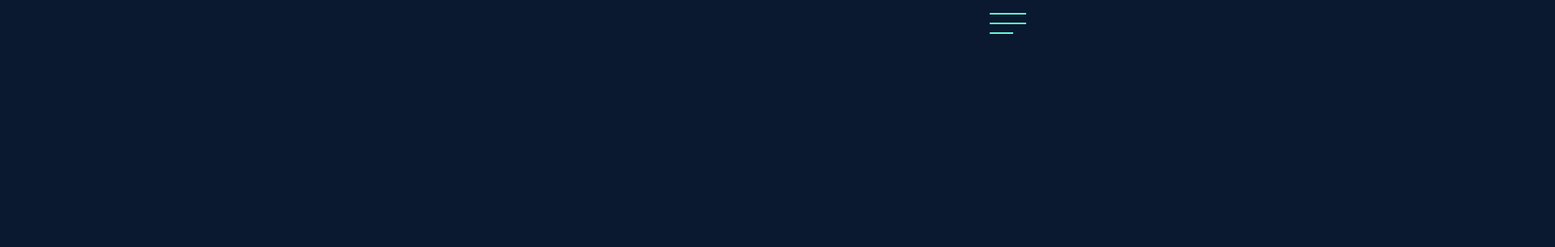
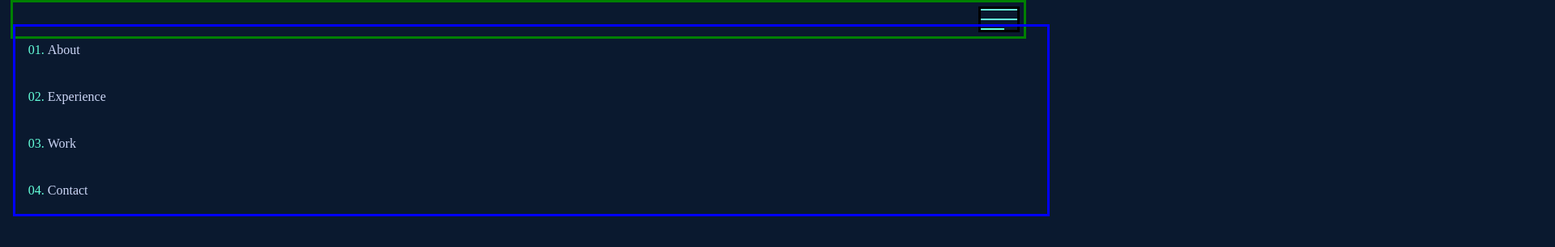
Before and after one commit to Mangelsanm/Portafolio, a plain HTML site: page index.html in a window 1280 px wide. Shown: the top 306 px of the page at 81% size, 1920 px wide, since content can reach past the window. Drawn offline with Linux system fonts and the light colour scheme.

Commit message:
Cambios minimos en menubar

```diff
--- a/index.html
+++ b/index.html
@@ -12,17 +12,19 @@
     <link rel="stylesheet" href="menubar.css">
 </head>
 <body>
-    <!-- <span class="nav-bar" id="btnMenu"><i class="fas fa-bars"></i> </span> -->
-    <div class="menu-container">
+    <header>
+        <div class="container">
+            <nav class="nav-main">
+                <section class="menu-container">
                     <div class="bars">
                     <span></span>
                     <span></span>
                     <span></span>
                     <div class="other-bar"></div>
                     </div>
-    </div>
-    <div class="container">
-        <nav class="nav-main">
+                </section>
+
+
                 <ol class="nav-menu" id="menu">
                     <li>
                         <a href="#" class="menu__link">About</a>
@@ -39,6 +41,7 @@
                 </ol>
             </nav>
         </div>
+    </header>
     <script src="main.js"></script>
 </body>
 </html>
--- a/menu.css
+++ b/menu.css
@@ -7,21 +7,23 @@ body {
     background-color: #0a192f;
 }
 
-.nav-bar {
-    justify-content: flex-end;
-    background: #0a192f;
-    color: #64ffda;
-    font-size: 2em;
-    padding: 20px;
-    width: 100%;
-    cursor: pointer;
-    display: flex;
+.container {
+    border: solid green;
+    width: 98%;
+    margin: auto;
+}
+
+header .container {
+    display: table;
 }
 
 .nav-menu {
+    border: solid blue;
+    position: absolute;
+    top: 30px;
+    width: 100%;
     color: #64ffda;
     list-style-type: decimal-leading-zero;
-    margin-left: 200%;
     transition: all 0.5s;
 }
 
--- a/menubar.css
+++ b/menubar.css
@@ -2,14 +2,17 @@
   box-sizing: border-box;
 }
 
-body {
+/* body {
     background-color: #0a192f;
-  }
+  } */
 
   .menu-container {
-    position: absolute;
+    float: right;
+    margin: 5px;
+    border: solid;
+    /* position: absolute;
     top: 2%;
-    right: 1%;
+    right: 1%; */
   }
 
   .menu-container .bars {
```
Lines whose indentation alone changed are shown as unchanged.
